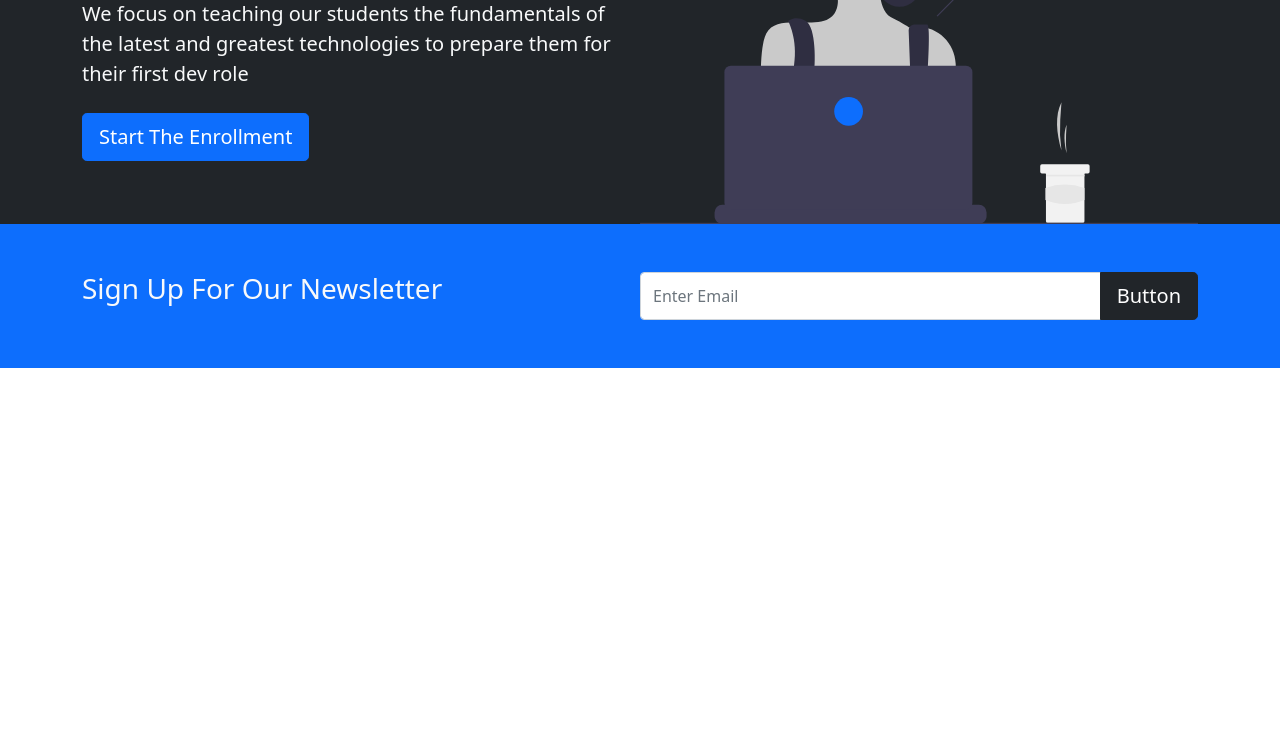
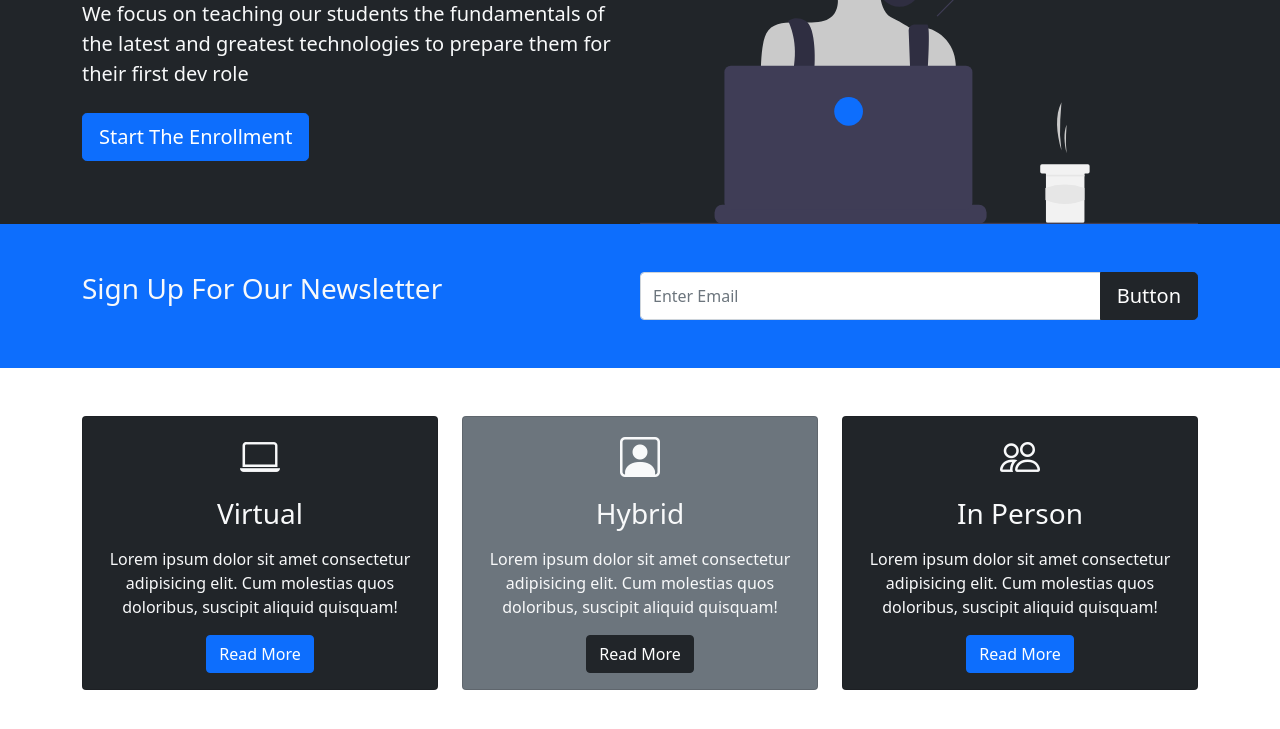
Before and after one commit to MasterSancho/Bootstrap-5-Crash-Course, a plain HTML site: page index.html in a window 1280 px wide. Shown: the part 257-986 px from the top of the page. Before the commit the page ends 800 px from the top, so only its background shows below. Drawn offline with nearby package versions, Linux system fonts and the light colour scheme.

Commit message:
005->Boxes Section

```diff
--- a/index.html
+++ b/index.html
@@ -10,6 +10,10 @@
    rel="stylesheet"
    integrity="sha384-1BmE4kWBq78iYhFldvKuhfTAU6auU8tT94WrHftjDbrCEXSU1oBoqyl2QvZ6jIW3"
    crossorigin="anonymous"
+  />
+  <link
+   rel="stylesheet"
+   href="https://cdn.jsdelivr.net/npm/bootstrap-icons@1.8.1/font/bootstrap-icons.css"
   />
   <link rel="stylesheet" href="style.css" />
   <title>Frontend Bootcamp</title>
@@ -88,6 +92,70 @@
    </div>
   </section>
 
+  <!-- Boxes -->
+  <section class="p-5">
+   <div class="container">
+    <div class="row text-center">
+     <div class="col-md">
+      <div class="card bg-dark text-light">
+       <div class="card-body text-center">
+        <div class="h1 mb-3">
+         <i class="bi bi-laptop"></i>
+        </div>
+
+        <h3 class="card-title mb-3">Virtual</h3>
+
+        <p class="card-text">
+         Lorem ipsum dolor sit amet consectetur adipisicing elit. Cum molestias
+         quos doloribus, suscipit aliquid quisquam!
+        </p>
+
+        <a href="#" class="btn btn-primary">Read More</a>
+       </div>
+      </div>
+     </div>
+
+     <div class="col-md">
+      <div class="card bg-secondary text-light">
+       <div class="card-body text-center">
+        <div class="h1 mb-3">
+         <i class="bi bi-person-square"></i>
+        </div>
+
+        <h3 class="card-title mb-3">Hybrid</h3>
+
+        <p class="card-text">
+         Lorem ipsum dolor sit amet consectetur adipisicing elit. Cum molestias
+         quos doloribus, suscipit aliquid quisquam!
+        </p>
+
+        <a href="#" class="btn btn-dark">Read More</a>
+       </div>
+      </div>
+     </div>
+
+     <div class="col-md">
+      <div class="card bg-dark text-light">
+       <div class="card-body text-center">
+        <div class="h1 mb-3">
+         <i class="bi bi-people"></i>
+        </div>
+
+        <h3 class="card-title mb-3">In Person</h3>
+
+        <p class="card-text">
+         Lorem ipsum dolor sit amet consectetur adipisicing elit. Cum molestias
+         quos doloribus, suscipit aliquid quisquam!
+        </p>
+
+        <a href="#" class="btn btn-primary">Read More</a>
+       </div>
+      </div>
+     </div>
+    </div>
+   </div>
+  </section>
+
   <!-- JavaScript Bundle with Popper -->
   <script
    src="https://cdn.jsdelivr.net/npm/bootstrap@5.1.3/dist/js/bootstrap.bundle.min.js"
```
